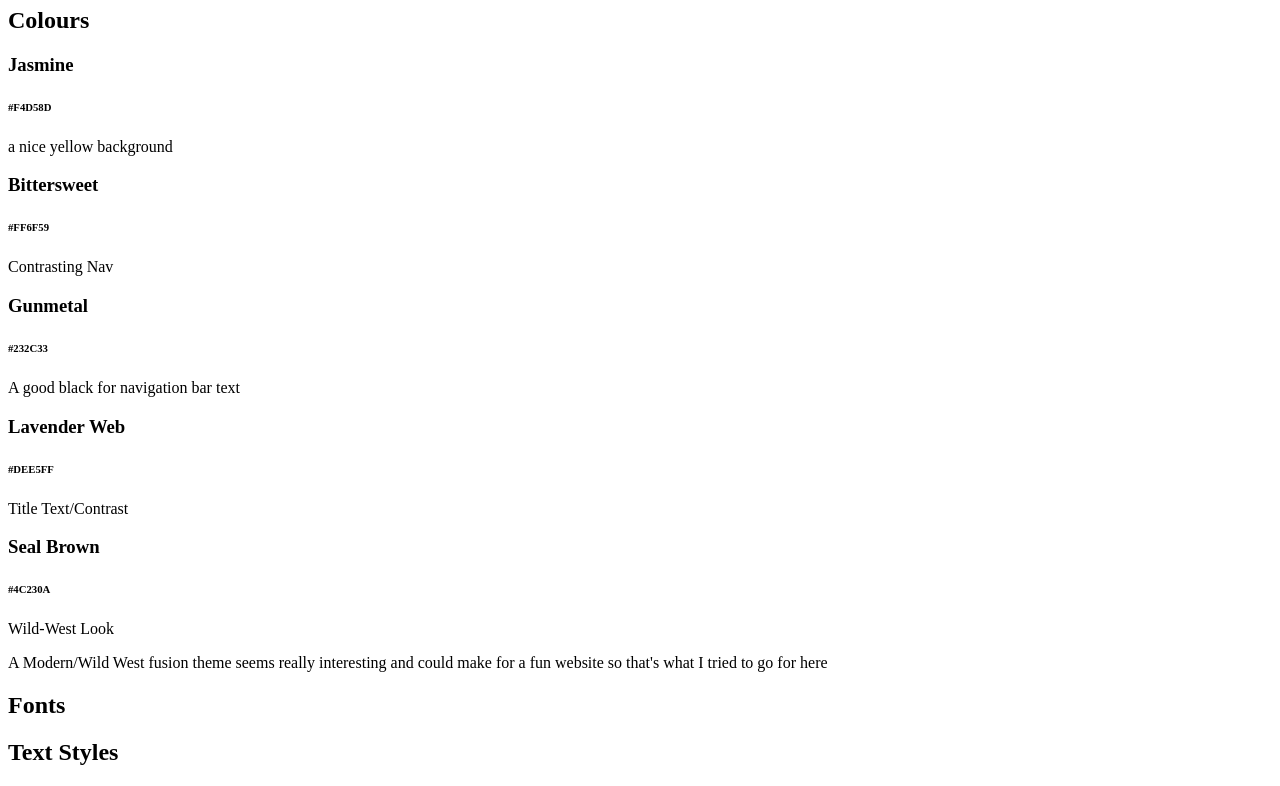
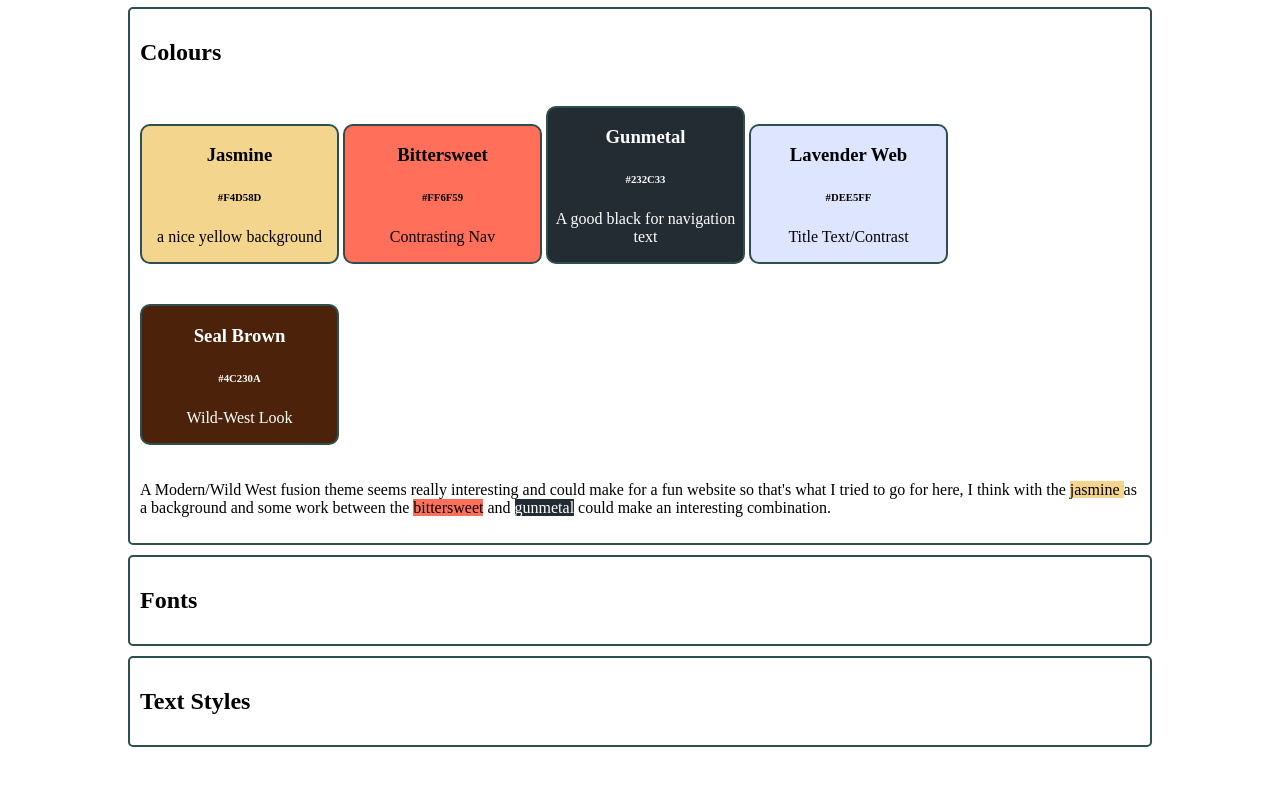
Before and after one commit to zazu7765/website_style_guide, a plain HTML site: page index.html in a window 1280 px wide. Shown: the part 73-859 px from the top of the page. After the commit the page ends 830 px from the top, so only its background shows below. Drawn offline with Linux system fonts and the light colour scheme.

Commit message:
colours section done

```diff
--- a/index.html
+++ b/index.html
@@ -5,9 +5,12 @@
   <meta http-equiv="X-UA-Compatible" content="IE=edge">
   <meta name="viewport" content="width=device-width, initial-scale=1.0">
   <title>Style Guide</title>
+  <link rel="stylesheet" href="style.css">
 </head>
+<header>
+  <h1>Quick Style Guide</h1>
+</header>
 <body>
-  <h1>Quick Style Guide</h1>
   <section class="container">
     <h2>Colours</h2>
     <div class="box jasmine">
@@ -23,7 +26,7 @@
     <div class="box black">
       <h3 class="colourTitle">Gunmetal</h3>
       <h6 id="colourValue">#232C33</h6>
-      <p class="description">A good black for navigation bar text</p>
+      <p class="description">A good black for navigation text</p>
     </div>
     <div class="box lavender">
       <h3 class="colourTitle">Lavender Web</h3>
@@ -36,7 +39,9 @@
       <p class="description">Wild-West Look</p>
     </div>
     <p class="explanation">
-      A Modern/Wild West fusion theme seems really interesting and could make for a fun website so that's what I tried to go for here
+      A Modern/Wild West fusion theme seems really interesting and could make for a fun website so that's what I tried to go for here,
+      I think with the <span class=jasmine>jasmine </span>as a background and some work between the <span class="orange">bittersweet</span> and <span class="black">gunmetal</span> could make an interesting combination.
+
     </p>
   </section>
   <section class="container"">
--- a/style.css
+++ b/style.css
@@ -4,14 +4,35 @@ body{
 
 .container{
   border: 2px solid darkslategray;
+  border-radius: 5px;
   padding: 10px;
   margin: 10px auto;
 }
 
 .box{
   display:inline-block;
-  width: 20%;
+  width: 19.5%;
   text-align: center;
   margin: 20px auto;
   min-height: 100px;
+  border-radius: 10px;
+  border:2px solid darkslategray;
 }
+
+.jasmine{
+  background-color: #f4d58d;
+}
+.orange{
+  background-color: #ff6f59;
+}
+.black{
+  background-color: #232c33;
+  color: white;
+}
+.lavender{
+  background-color: #dee5ff;
+}
+.brown{
+  background-color: #4c230a;
+  color:white;
+}
```
